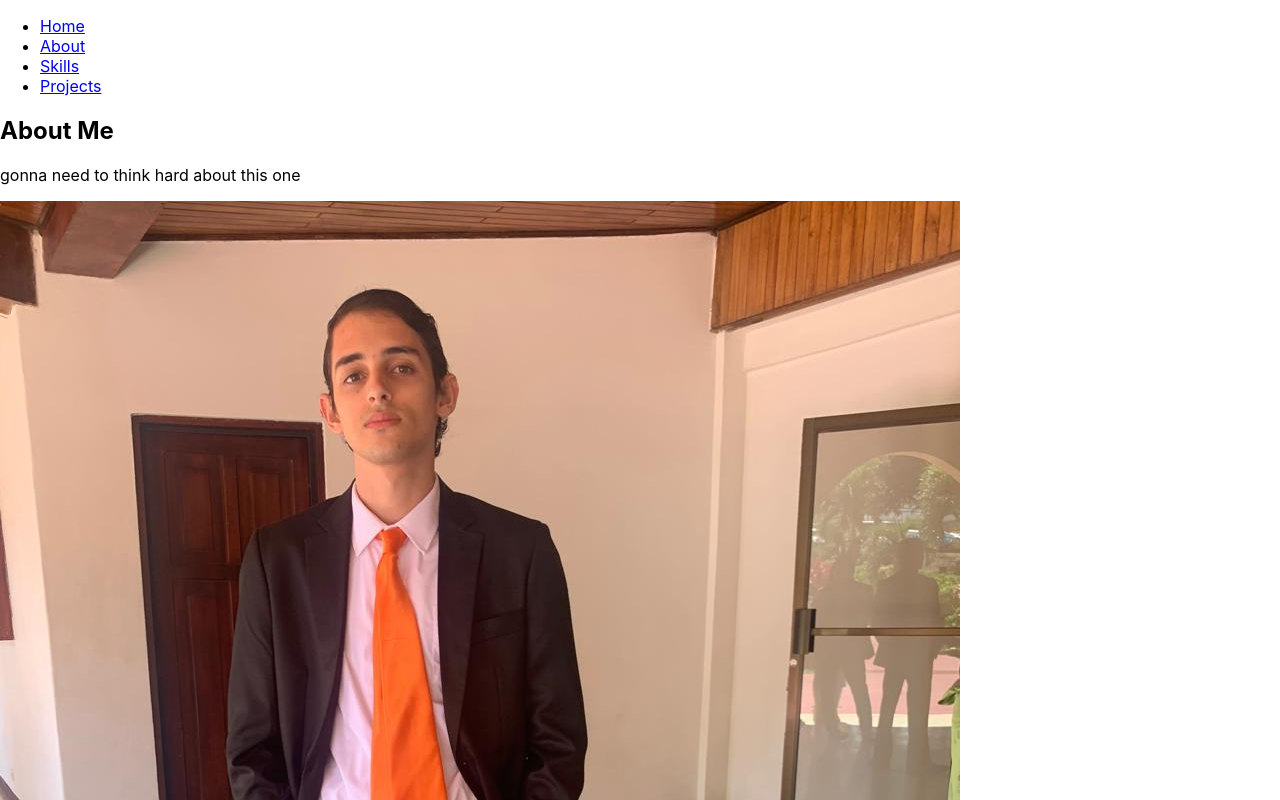
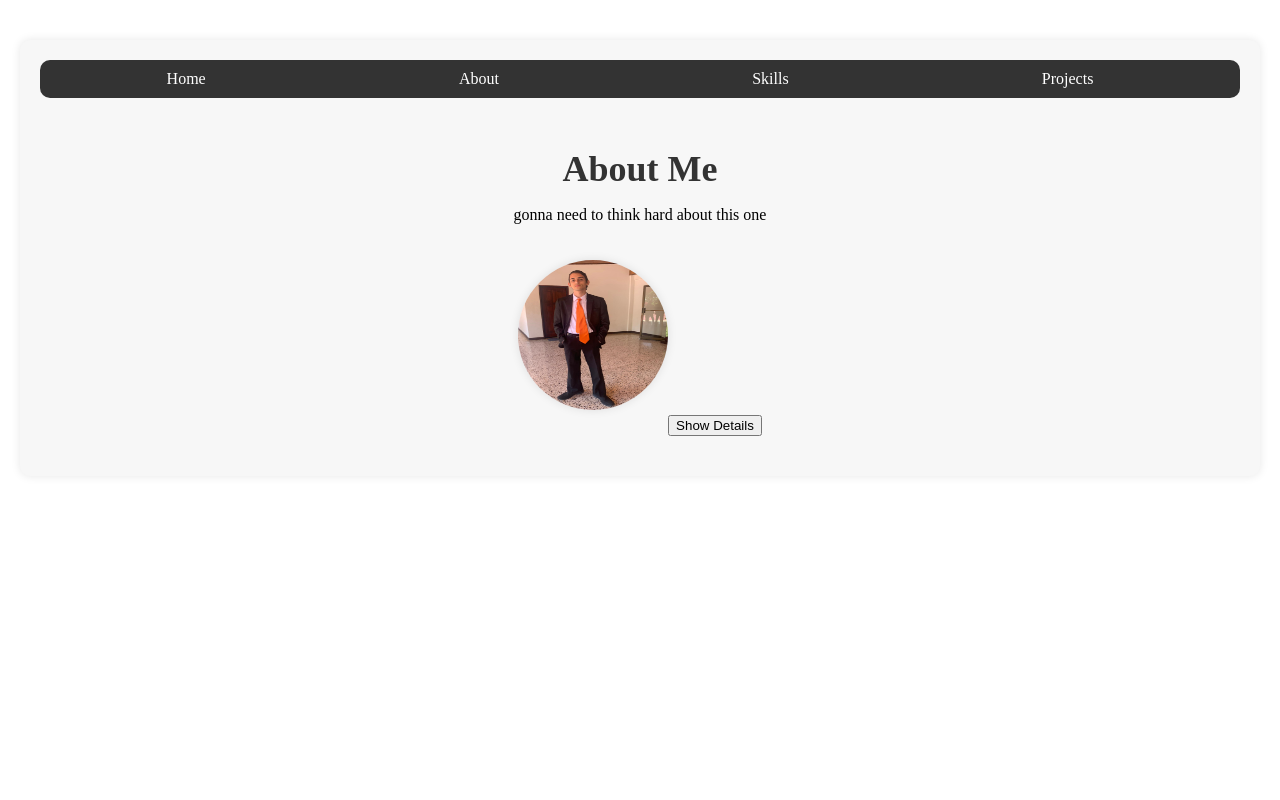
Before and after one commit to 110220004/myReact-portfolio, a React (Create React App) app: page /about in a window 1280 px wide. Shown: the top 800 px of the page. Built offline with nearby package versions, Linux system fonts and the light colour scheme.

Commit message:
added some css
want it to rgb with some good animations but this will do for now

```diff
--- a/src/index.css
+++ b/src/index.css
@@ -1,13 +1,154 @@
-body {
-  margin: 0;
-  font-family: -apple-system, BlinkMacSystemFont, 'Segoe UI', 'Roboto', 'Oxygen',
-    'Ubuntu', 'Cantarell', 'Fira Sans', 'Droid Sans', 'Helvetica Neue',
-    sans-serif;
-  -webkit-font-smoothing: antialiased;
-  -moz-osx-font-smoothing: grayscale;
+.app-container {
+  max-width: 1200px;
+  margin: 40px auto;
+  padding: 20px;
+  background-color: rgb(247, 247, 247);
+  box-shadow: 0 0 10px rgba(0, 0, 0, 0.1);
+  border-radius: 10px;
 }
 
-code {
-  font-family: source-code-pro, Menlo, Monaco, Consolas, 'Courier New',
-    monospace;
+.nav {
+  background-color: rgb(51, 51, 51);
+  padding: 10px;
+  text-align: center;
+  border-radius: 10px;
 }
+
+.nav ul {
+  list-style: none;
+  margin: 0;
+  padding: 0;
+  display: flex;
+  justify-content: space-around;
+}
+
+.nav li {
+  margin-right: 20px;
+}
+
+.nav a {
+  color: rgb(255, 255, 255);
+  text-decoration: none;
+  font-size: 16px;
+  transition: color 0.3s ease;
+}
+
+.nav a:hover {
+  color: rgb(204, 204, 204);
+}
+
+.home-container {
+  text-align: center;
+  padding: 20px;
+}
+
+.title {
+  font-size: 36px;
+  font-weight: bold;
+  margin-bottom: 10px;
+  color: rgb(51, 51, 51);
+}
+
+.subtitle {
+  font-size: 18px;
+  color: rgb(102, 102, 102);
+}
+
+.btn {
+  background-color: rgb(51, 51, 51);
+  color: rgb(255, 255, 255);
+  border: none;
+  padding: 10px 20px;
+  font-size: 18px;
+  cursor: pointer;
+  transition: background-color 0.3s ease, transform 0.3s ease;
+}
+
+.btn:hover {
+  background-color: rgb(68, 68, 68);
+  transform: scale(1.05);
+}
+
+.about-container {
+  padding: 20px;
+  text-align: center;
+}
+
+.profile-pic {
+  width: 150px;
+  height: 150px;
+  border-radius: 50%;
+  margin: 20px auto;
+  box-shadow: 0 0 10px rgba(0, 0, 0, 0.1);
+}
+
+.projects-container {
+  padding: 20px;
+}
+
+.project-list {
+  list-style: none;
+  margin: 0;
+  padding: 0;
+  display: flex;
+  flex-wrap: wrap;
+  justify-content: center;
+}
+
+.project-list li {
+  margin: 20px;
+  width: calc(33.33% - 40px);
+}
+
+.project-list a {
+  text-decoration: none;
+  color: rgb(51, 51, 51);
+  transition: color 0.3s ease;
+}
+
+.project-list a:hover {
+  color: rgb(68, 68, 68);
+}
+
+.project-list img {
+  width: 100%;
+  height: 150px;
+  object-fit: cover;
+  border-radius: 10px;
+  transition: transform 0.3s ease;
+}
+
+.project-list img:hover {
+  transform: scale(1.05);
+}
+
+.skills-container {
+  padding: 20px;
+  text-align: center;
+}
+
+.skill-list {
+  list-style: none;
+  margin: 0;
+  padding: 0;
+  display: flex;
+  flex-wrap: wrap;
+  justify-content: center;
+}
+
+.skill-list li {
+  margin: 20px;
+  width: calc(25% - 40px);
+}
+
+.skill-list i {
+  font-size: 36px;
+  margin-bottom: 10px;
+  color: rgb(51, 51, 51);
+}
+
+.skill-list h3 {
+  font-size: 18px;
+  margin-bottom: 10px;
+  color: rgb(102, 102, 102);
+}
```
